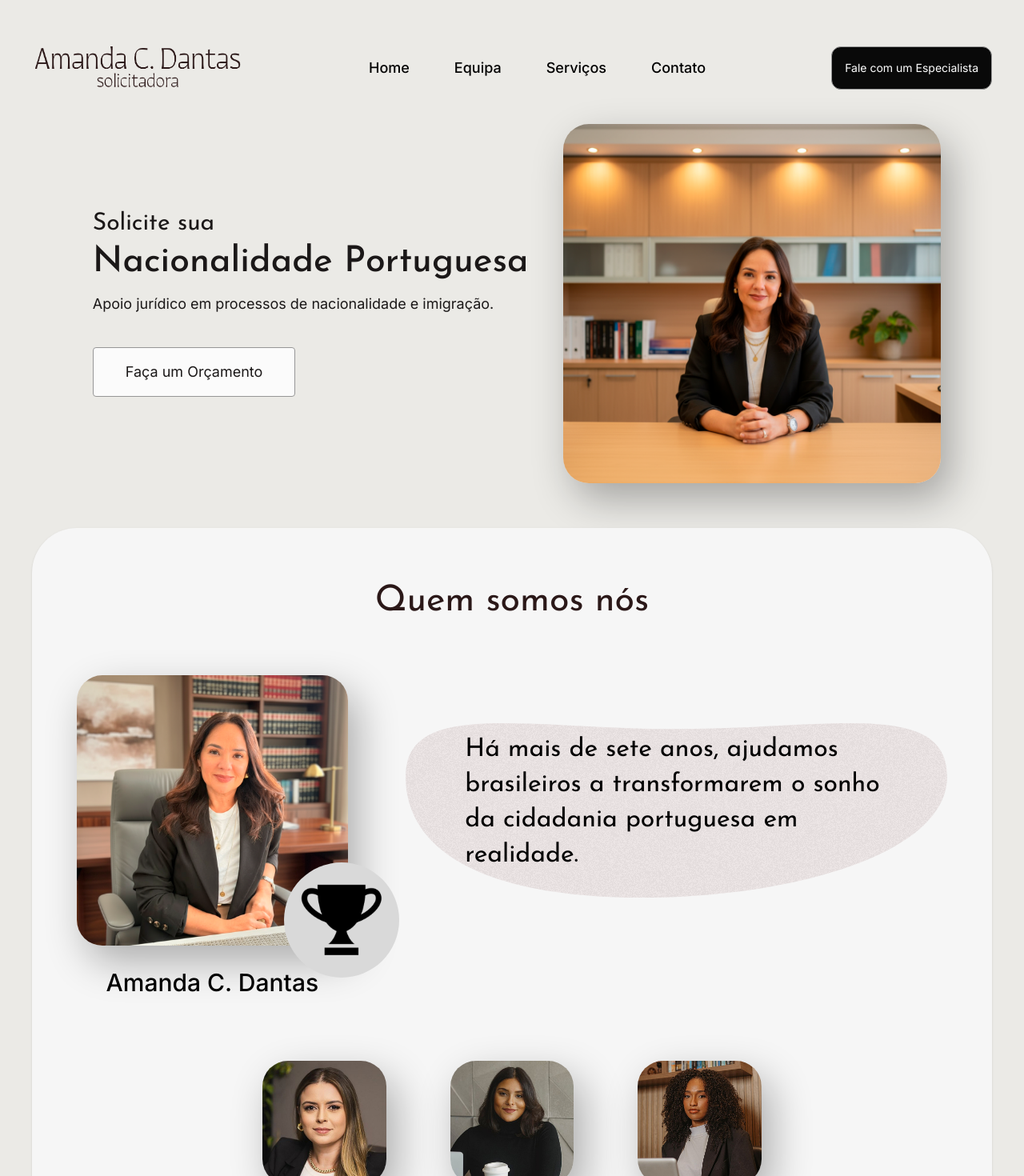
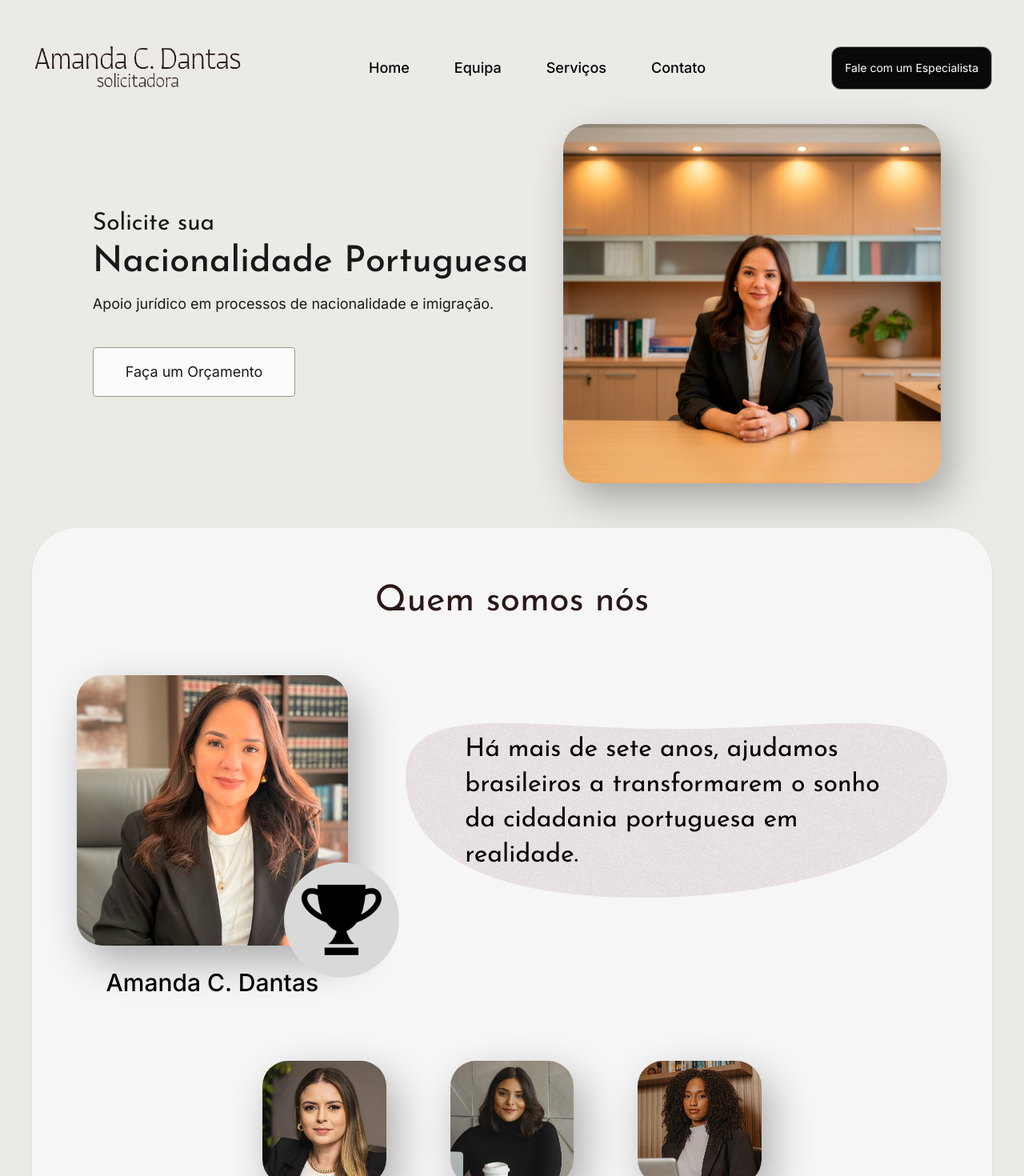
Before and after one commit to mateusabreucn/nacionalidade-portuguesa, a Next.js app: page / in a window 1280 px wide. Shown: the top 1470 px of the page at 80% size. Built offline with nearby package versions, Linux system fonts and the light colour scheme.

Commit message:
fix: ajustes nas imagens de Amanda

```diff
--- a/app/Equipa.tsx
+++ b/app/Equipa.tsx
@@ -50,7 +50,7 @@ export default function Equipa() {
           w-full"
         >
           {/* Foto Amanda - sempre primeiro */}
-          <div className="relative w-[90%] aspect-video lg:aspect-square lg:w-[50%] order-1">
+          <div className="relative w-[90%] lg:w-[50%] order-1">
             <CardFoto
               src={`/Equipa - ${NomeEquipa.AmandaCDantas}.png`}
               nome={NomeEquipa.AmandaCDantas}
--- a/app/Intro.tsx
+++ b/app/Intro.tsx
@@ -30,12 +30,27 @@ export default function Intro() {
         </button>
       </div>
 
-      <div className="relative w-full aspect-video lg:aspect-21/20 shrink-0 max-w-[98%] lg:max-w-[42%] xl:max-w-[44%] 2xl:max-w-[45%]">
+      <div
+        className="
+          relative w-full shrink-0
+          aspect-2/1 lg:aspect-21/20
+          overflow-hidden
+          rounded-[4rem] lg:rounded-4xl
+          img-shadow
+          max-w-[98%] lg:max-w-[42%] xl:max-w-[44%] 2xl:max-w-[45%]"
+      >
         <Image
           src="/Intro - Amanda.png"
           alt="Imagem de Amanda Dantas"
           fill
-          className="rounded-4xl object-cover img-shadow"
+          className="
+            object-cover
+            scale-108 lg:scale-100
+
+          "
+          style={{
+            objectPosition: "50% 60%",
+          }}
           priority
         />
       </div>
--- a/app/components/CardFoto.tsx
+++ b/app/components/CardFoto.tsx
@@ -15,23 +15,24 @@ export default function CardFoto({ src, nome, bigger }: CardFotoProps) {
       w-full"
     >
       <div
-        className="
+        className={`
+          ${bigger ? "aspect-2/1" : "aspect-square rounded-full"}
+          lg:aspect-2/2
+          rounded-[4rem]
+          lg:rounded-4xl
           relative
-          aspect-477/235 lg:aspect-square
           w-full
           img-shadow
-          rounded-[3.2rem]
-          lg:rounded-4xl
-          overflow-hidden"
+          overflow-hidden
+        `}
       >
         <Image
           src={src}
           alt={`Foto de ${nome}`}
           fill
-          className={`object-cover ${bigger ? "" : ""}`}
-          style={{
-            objectPosition: "50% 23%",
-          }}
+          className={`object-cover ${
+            bigger ? "object-[50%_23%] lg:origin-[50%_35%] lg:scale-150" : ""
+          }`}
         />
       </div>
 
```
